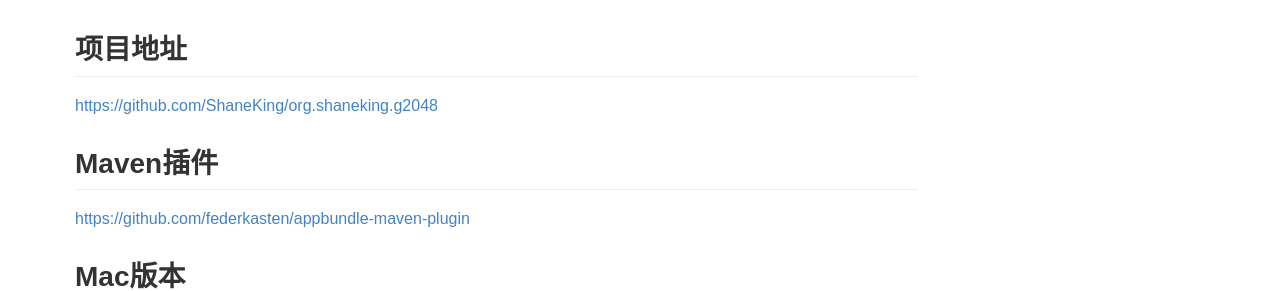
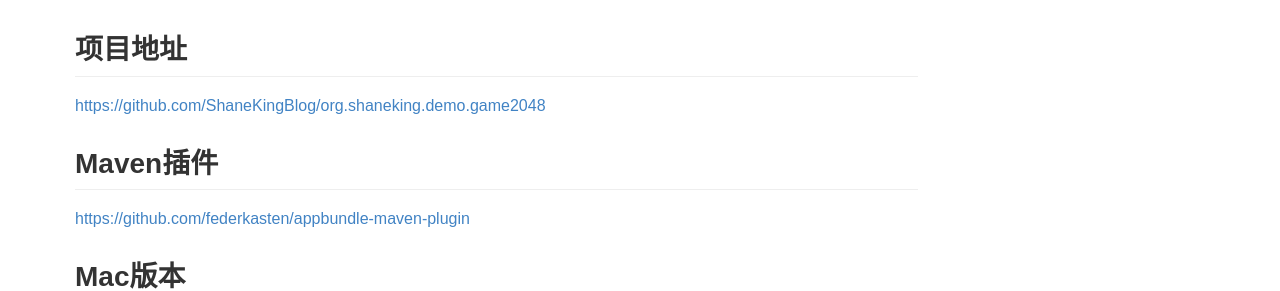
Before and after one commit to ShaneKing/ShaneKing.github.io, a Jekyll site: the page built from _posts/2015-08-09-game-2048-by-java.md, in a window 1280 px wide. Shown: the part 1048-1339 px from the top of the page. Built offline with Jekyll 4.4.1, drawn with Linux system fonts in a browser that asks for light colours; comment, search, counter and statistics services are not loaded.

Commit message:
调整game2048链接

```diff
--- a/_posts/2015-08-09-game-2048-by-java.md
+++ b/_posts/2015-08-09-game-2048-by-java.md
@@ -11,7 +11,7 @@
 ![](/images/posts/2015/QQ20180718-215232@2x.png)
 
 ## 项目地址
-<https://github.com/ShaneKing/org.shaneking.g2048>
+<https://github.com/ShaneKingBlog/org.shaneking.demo.game2048>
 
 ## Maven插件
 <https://github.com/federkasten/appbundle-maven-plugin>
```
